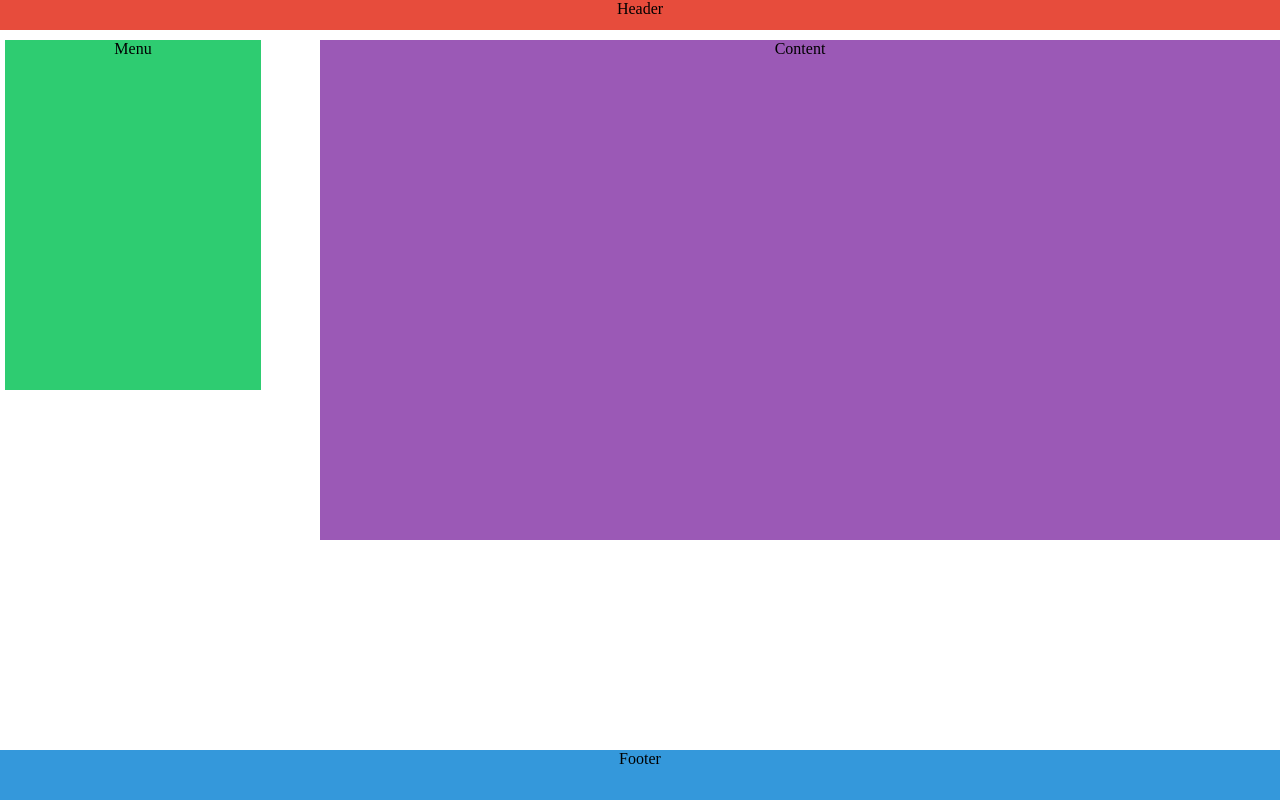
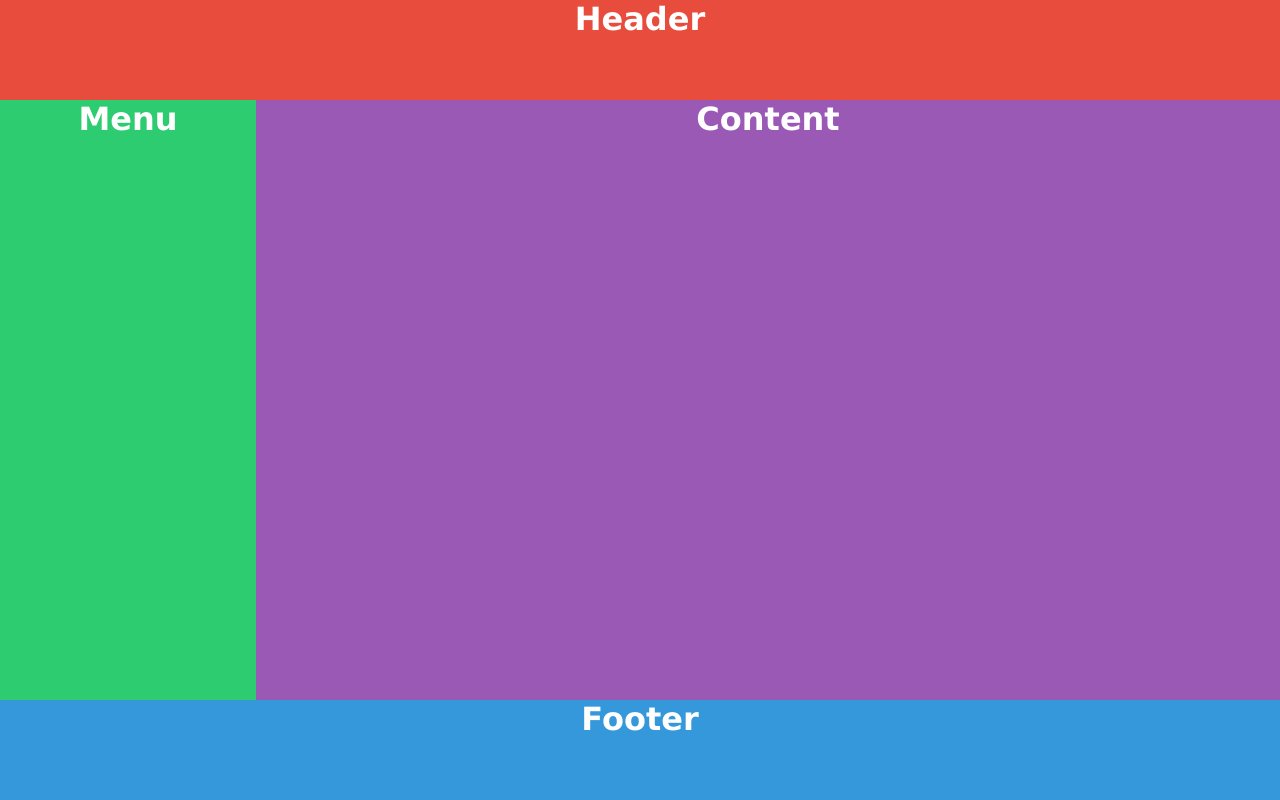
Before and after one commit to Fudzin512/FullStack-Homework, a plain HTML site: page PS1_HTML_CSS/2.Column_layout/index.html in a window 1280 px wide. Drawn offline with Linux system fonts and the light colour scheme.

Commit message:
Rework column layout

```diff
--- a/PS1_HTML_CSS/2.Column_layout/index.html
+++ b/PS1_HTML_CSS/2.Column_layout/index.html
@@ -1,19 +1,16 @@
 <!DOCTYPE html>
 <html lang="en">
 <head>
-  <meta charset="UTF-8">
-  <meta name="viewport" content="width=device-width, initial-scale=1.0">
-  <meta http-equiv="X-UA-Compatible" content="ie=edge">
-  <title>2 column layout</title>
-  <link rel="stylesheet" type="text/css" href="style.css">
+	<meta charset="UTF-8">
+	<title>2 column layout</title>
+	<link rel="stylesheet" type="text/css" href="style.css">
 </head>
 <body>
-	<div id="page">
-		<div id="header">Header</div>
-		<div id="menu">Menu</div>
-		<div id="content">Content</div>
-		<div id="push"></div>
-	</div>
-	<div id="footer">Footer</div>
+	<header>Header</header>
+    <section class="container">
+        <div class="menu">Menu</div>
+        <div class="content">Content</div>
+    </section>
+    <footer>Footer</footer>
 </body>
 </html>
--- a/PS1_HTML_CSS/2.Column_layout/style.css
+++ b/PS1_HTML_CSS/2.Column_layout/style.css
@@ -1,46 +1,44 @@
-html, body {
-  height: 100%;
-  margin: 0;
+html {
+    height: 100%;
 }
 
-div {
-  text-align:center;
+body {
+    min-height: 100%;
+    margin: 0;
+    display: flex;
+    flex-direction: column;
+    text-align: center;
+    font-family: Verdana, Geneva, sans-serif;
+    font-size: 4vh;
+    font-weight: bold;
+    color: #ffffff;
 }
 
-div#page {
-  width:100%;
-  margin:0 auto -50px;
-  min-height: 100%;
+header {
+    background-color: #e74c3c;
+    flex-basis: 100px;
+    flex-shrink: 0;
 }
 
-div#header {
-  width:100%;
-  height:30px;
-  background-color: #e74c3c;
+footer {
+    background-color: #3498db;
+    flex-basis: 100px;
+    flex-shrink: 0;
 }
 
-div#menu {
-  width:20%;
-  float:left;
-  margin:10px 0 10px 5px;
-  height:350px;
-  background-color: #2ecc71;
+.container {
+    flex-basis: auto;
+    flex-grow: 1;
+    display: flex;
+    flex-direction: row;
 }
 
-div#content {
-  width:75%;
-  margin:10px 0 10px 25%;
-  min-height:500px;
-  _height:500px;
-  background-color: #9b59b6;
+.menu {
+    background-color: #2ecc71;
+    flex-basis: 20%;
 }
 
-div#push {
-  height:50px;
+.content {
+    background-color: #9b59b6;
+    flex-basis: 80%;
 }
-
-div#footer {
-  width:100%;
-  height:50px;
-  background-color: #3498db;
-}
```
Also changed, not shown: PS1_HTML_CSS/3.Layout_landing_page/example.png (added).
